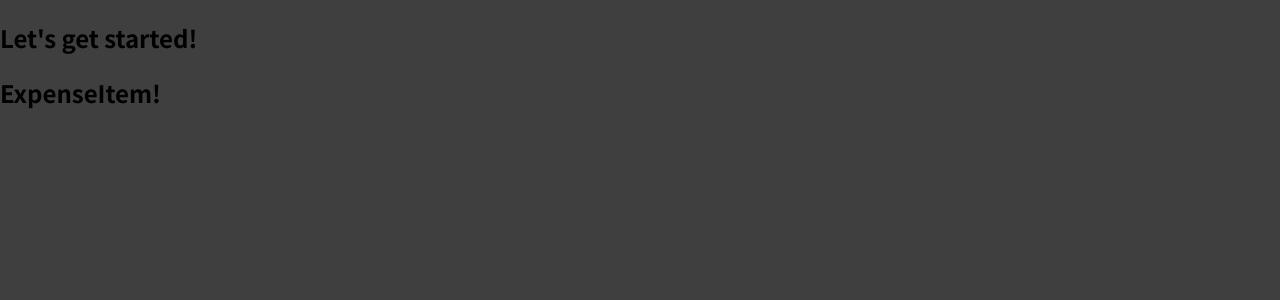
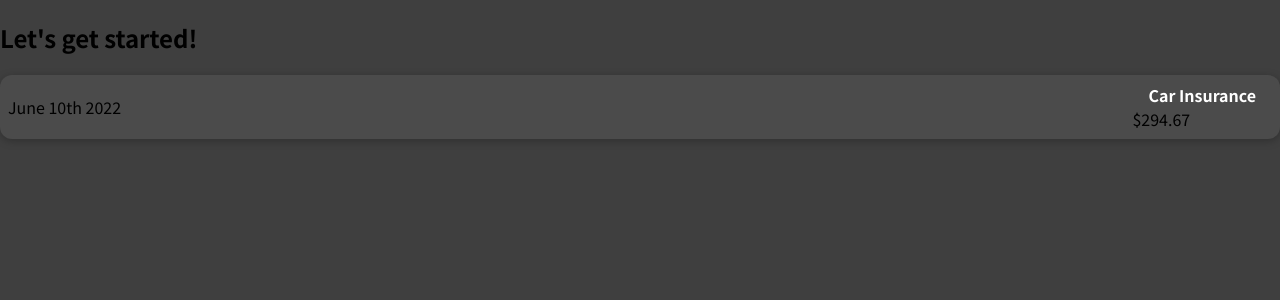
Before and after one commit to abby-winn/ReactActivityRepo, a React (Create React App) app in the folder 01-starting-setup/: page / in a window 1280 px wide. Shown: the top 300 px of the page. Built offline with nearby package versions, Linux system fonts and the light colour scheme.

Commit message:
Added CSS file.

```diff
--- a/01-starting-setup/src/Components/ExpenseItem.css
+++ b/01-starting-setup/src/Components/ExpenseItem.css
@@ -0,0 +1,56 @@
+.expense-item {
+  display: flex;
+  justify-content: space-between;
+  align-items: center;
+  box-shadow: 0 2px 8px rgba(0, 0, 0, 0.25);
+  padding: 0.5rem;
+  margin: 1rem 0;
+  border-radius: 12px;
+  background-color: #4b4b4b;
+}
+
+.expense-item__description {
+  display: flex;
+  flex-direction: column;
+  gap: 1rem;
+  align-items: flex-end;
+  flex-flow: column-reverse;
+  justify-content: flex-start;
+  flex: 1;
+}
+
+.expense-item h2 {
+  color: #3a3a3a;
+  font-size: 1rem;
+  flex: 1;
+  margin: 0 1rem;
+  color: white;
+}
+
+.expense-item__price {
+  font-size: 1rem;
+  font-weight: bold;
+  color: white;
+  background-color: #40005d;
+  border: 1px solid white;
+  padding: 0.5rem;
+  border-radius: 12px;
+}
+
+@media (min-width: 580px) {
+  .expense-item__description {
+    flex-direction: row;
+    align-items: center;
+    justify-content: flex-start;
+    flex: 1;
+  }
+
+  .expense-item__description h2 {
+    font-size: 1.25rem;
+  }
+
+  .expense-item__price {
+    font-size: 1.25rem;
+    padding: 0.5rem 1.5rem;
+  }
+}
--- a/01-starting-setup/src/Components/ExpenseItem.js
+++ b/01-starting-setup/src/Components/ExpenseItem.js
@@ -1,9 +1,16 @@
 import React from "react";
+import "./ExpenseItem.css";
 
-function ExpenseItem(){
-    return(
-    <div><h2>ExpenseItem!</h2></div>
-);
+function ExpenseItem() {
+  return (
+    <div className="expense-item">
+      <div>June 10th 2022</div>
+      <div className="expense-item_description">
+        <h2>Car Insurance</h2>
+        <div className="expense-item_price">$294.67</div>
+      </div>
+    </div>
+  );
 }
 
 export default ExpenseItem;
```
